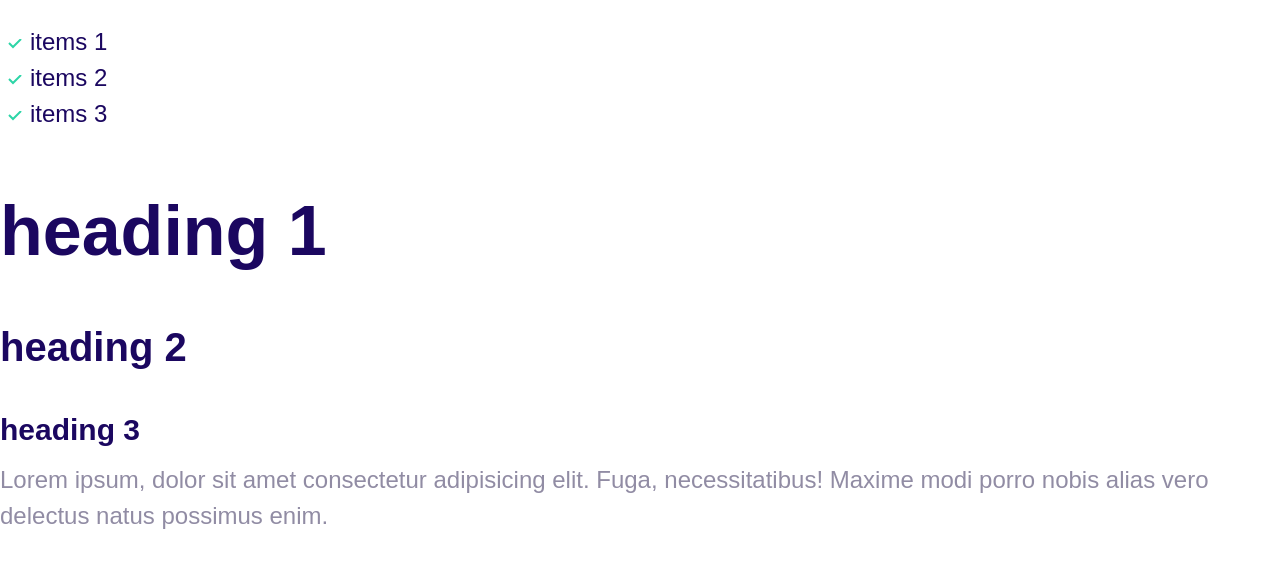
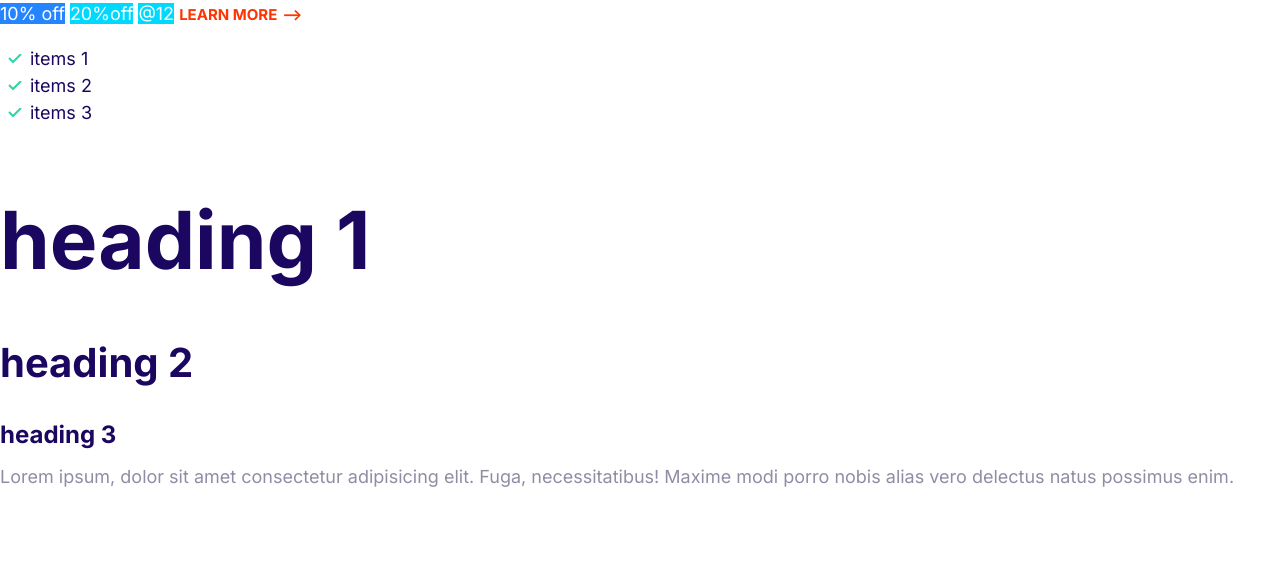
Before and after one commit to mequann/vscode_file, a plain HTML site: page index.html in a window 1280 px wide. Drawn offline with Linux system fonts and the light colour scheme.

Commit message:
addation of link and badge.

```diff
--- a/css/styles.css
+++ b/css/styles.css
@@ -1,49 +1,125 @@
-html{
+:root {
+    --color-primary: #2584ff;
+    --color-secondary: #00d9ff;
+    --color-accent: #ff3400;
+    --color-headings: #1b0760;
+    --color-body: #918ca4;
+  }
+
+  /* Typography */
+
+  html {
+    /* 62.5% of 16px = 10px */
     font-size: 62.5%;
   }
-:root{
---color-praymery:#2548ff;
---color-secondary:#00d9ff;
---color-accent:#ff3400;
---color-headings:#1b0760;
---color-body:#918ca4;
 
-}
-body{
-    font-family: inrter,Arial, Helvetica, sans-serif;
-    color :var(--color-body);
+  body {
+    font-family: Inter, Arial, Helvetica, sans-serif;
     font-size: 2.4rem;
     line-height: 1.5;
+    color: var(--color-body);
   }
-h1,h2,h3{
+
+  h1,
+  h2,
+  h3 {
     color: var(--color-headings);
     margin-bottom: 1rem;
   }
-/* 1 rem =1xthe html element*/
-h1{
+
+  h1 {
     font-size: 7rem;
   }
-h2{
+
+  h2 {
     font-size: 4rem;
   }
-h3{font-size: 3rem;
 
+  h3 {
+    font-size: 3rem;
   }
-p{margin-top: 0;}
-@media screen and (min-width:1024){
-    body{
+
+  p {
+    margin-top: 0;
+  }
+
+  @media screen and (min-width: 1024px) {
+    body {
       font-size: 1.8rem;
     }
-    h1{
+
+    h1 {
       font-size: 8rem;
     }
-    h2{
+
+    h2 {
       font-size: 4rem;
     }
-    h3{
+
+    h3 {
       font-size: 2.4rem;
     }
+  }
 
+  /* Links */
+  a {
+    text-decoration: none;
+  }
+
+  .link-arrow {
+    color: var(--color-accent);
+    text-transform: uppercase;
+    font-size: 2rem;
+    font-weight: bold;
+  }
+
+  .link-arrow::after {
+    content: "-->";
+    margin-left: 5px;
+    transition: margin 0.15s;
+  }
+
+  .link-arrow:hover::after {
+    margin-left: 10px;
+  }
+
+  @media screen and (min-width: 1024px) {
+    .link-arrow {
+      font-size: 1.5rem;
+    }
+  }
+  /* Badges */
+
+  .badge {
+    border-radius: 20px;
+    font-size: 2rem;
+    font-weight: 600;
+    padding: 0.5rem 2rem;
+    white-space: nowrap;
+  }
+
+  .badge--primary {
+    background: var(--color-primary);
+    color: #fff;
+  }
+
+  .badge--secondary {
+    background: var(--color-secondary);
+    color: #fff;
+  }
+
+  .badge--small {
+    font-size: 1.6rem;
+  }
+
+  @media screen and (min-width: 1024px) {
+    .badge {
+      font-size: 1.5rem;
+    }
+
+    .badge--small {
+      font-size: 1.2rem;
+    }
   }
  /*lists*/
 .list{
--- a/index.html
+++ b/index.html
@@ -13,6 +13,11 @@
 
 </head>
 <body>
+    <badge class="badge--primary">10% off</badge>
+    <badge class="badge--secondary">20%off</badge>
+    <badge class="badge--secondary bage--small">@12</badge>
+
+    <a href="#" class="link-arrow">learn more</a>
 
     <ul class="list list--tick">
         <li class="list__item">items 1</li>
```
Also changed, not shown: 2 other files. Lines whose indentation alone changed are shown as unchanged.
